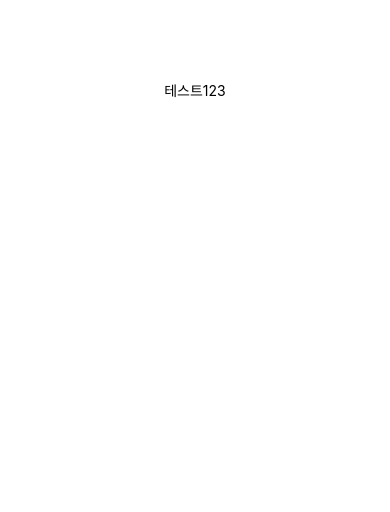
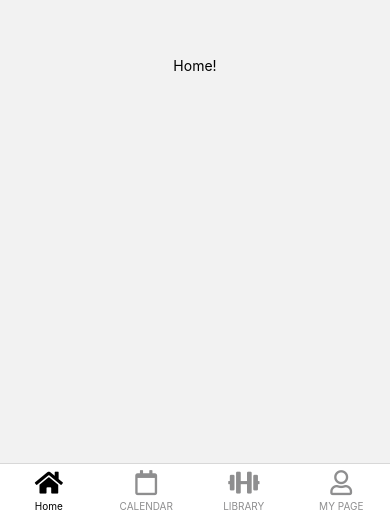
Before and after one commit to 0miiii/react-navtive-homework, a React Native app: screen / in a window 390 px wide. Shown: the part 332-844 px from the top of the page. Built offline with nearby package versions, Linux system fonts and the light colour scheme.

Commit message:
feat: bottom navigation 생성

```diff
--- a/App.tsx
+++ b/App.tsx
@@ -1,20 +1,91 @@
 import { StatusBar } from "expo-status-bar";
 import { StyleSheet, Text, View } from "react-native";
+import { FontAwesome5 } from "@expo/vector-icons";
+import { NavigationContainer } from "@react-navigation/native";
+import { createBottomTabNavigator } from "@react-navigation/bottom-tabs";
 
-export default function App() {
+const Tab = createBottomTabNavigator();
+
+function HomeScreen() {
   return (
     <View style={styles.container}>
-      <Text>테스트123</Text>
-      <StatusBar style="auto" />
+      <Text>Home!</Text>
     </View>
   );
 }
 
+function CalendarScreen() {
+  return (
+    <View style={styles.container}>
+      <Text>CalendarScreen!</Text>
+    </View>
+  );
+}
+
+function LibraryScreen() {
+  return (
+    <View style={styles.container}>
+      <Text>LibraryScreen!</Text>
+    </View>
+  );
+}
+
+function MypageScreen() {
+  return (
+    <View style={styles.container}>
+      <Text>MypageScreen!</Text>
+    </View>
+  );
+}
+
+export default function App() {
+  return (
+    <NavigationContainer>
+      <Tab.Navigator
+        screenOptions={{ headerShown: false, tabBarActiveTintColor: "black" }}
+        backBehavior="history"
+      >
+        <Tab.Screen
+          name="Home"
+          component={HomeScreen}
+          options={{
+            tabBarIcon: ({ color, size }) => (
+              <FontAwesome5 name="home" size={size} color={color} />
+            ),
+          }}
+        />
+        <Tab.Screen
+          name="CALENDAR"
+          component={CalendarScreen}
+          options={{
+            tabBarIcon: ({ color, size }) => (
+              <FontAwesome5 name="calendar" size={size} color={color} />
+            ),
+          }}
+        />
+        <Tab.Screen
+          name="LIBRARY"
+          component={LibraryScreen}
+          options={{
+            tabBarIcon: ({ color, size }) => (
+              <FontAwesome5 name="dumbbell" size={size} color={color} />
+            ),
+          }}
+        />
+        <Tab.Screen
+          name="MY PAGE"
+          component={MypageScreen}
+          options={{
+            tabBarIcon: ({ color, size }) => (
+              <FontAwesome5 name="user" size={size} color={color} />
+            ),
+          }}
+        />
+      </Tab.Navigator>
+    </NavigationContainer>
+  );
+}
+
 const styles = StyleSheet.create({
-  container: {
-    flex: 1,
-    backgroundColor: "#fff",
-    alignItems: "center",
-    justifyContent: "center",
-  },
+  container: { flex: 1, justifyContent: "center", alignItems: "center" },
 });
```
